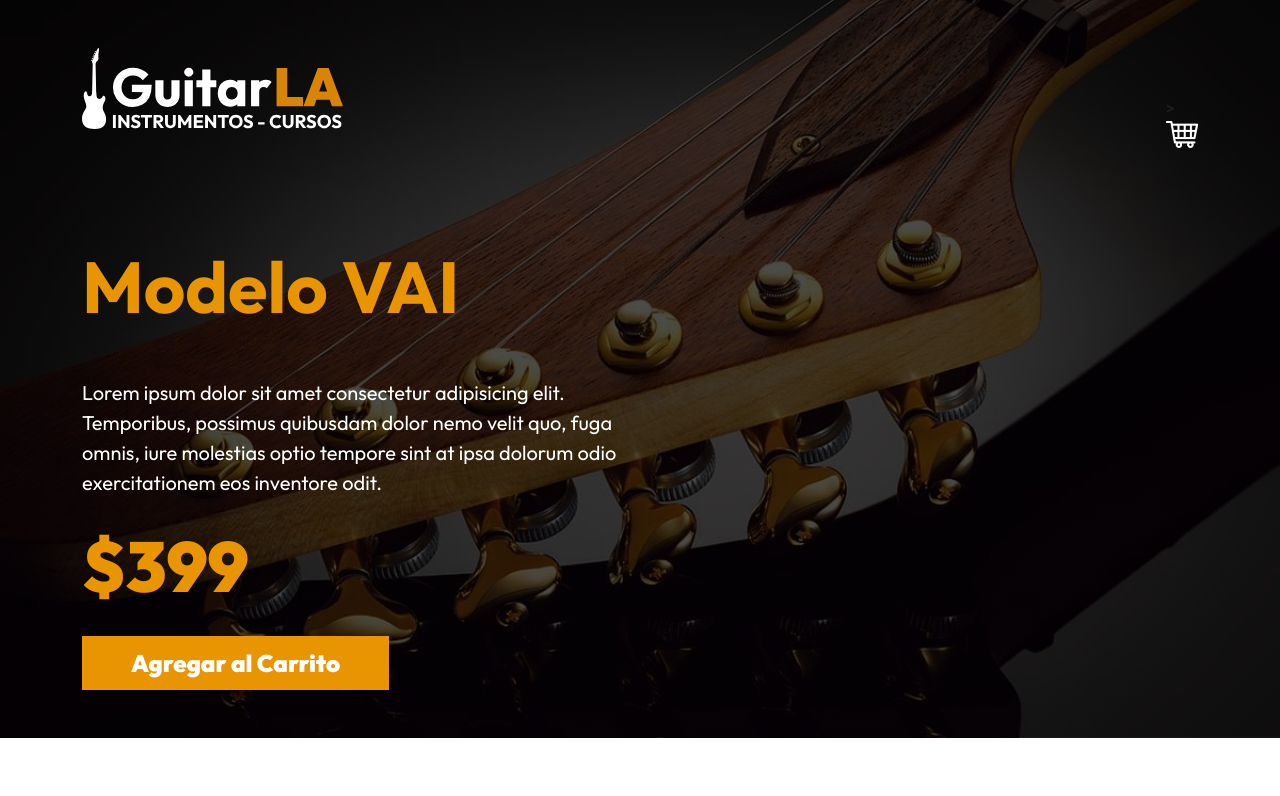
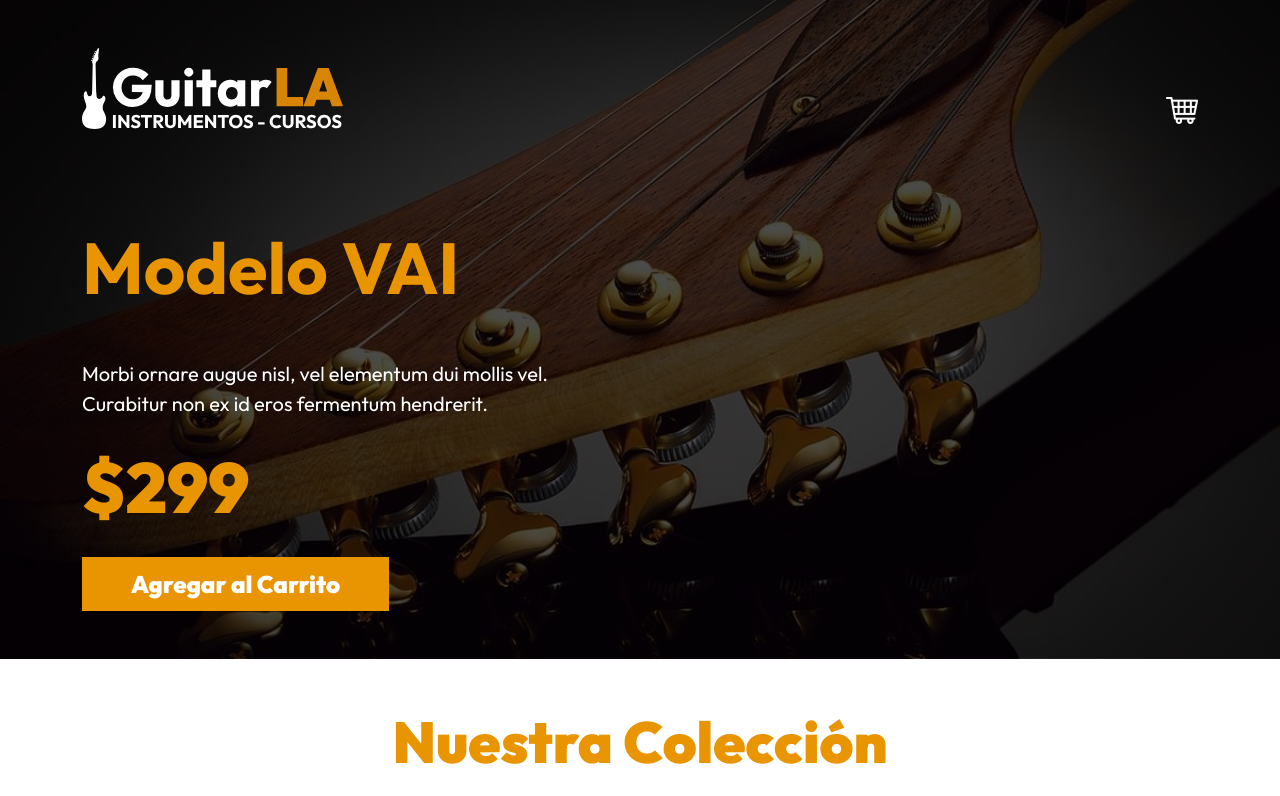
Before and after one commit to jdaltamiranodev/app-guitarra-vue, a Vue app: page / in a window 1280 px wide. Shown: the top 796 px of the page. Built offline with nearby package versions, Linux system fonts and the light colour scheme.

Commit message:
Agregar lógica para incrementar y decrementar la cantidad de productos en el carrito, y pasar la guitarra seleccionada al componente Header.

```diff
--- a/src/App.vue
+++ b/src/App.vue
@@ -7,9 +7,11 @@
 
     const guitarras = ref([]);
     const carrito = ref([]);
+    const guitarra = ref({});
 
     onMounted(() => {
         guitarras.value = db;
+        guitarra.value = db[3];
     })
 
     const agregarCarrito = (guitarra) => {
@@ -20,13 +22,28 @@
             guitarra.cantidad = 1;
             carrito.value.push(guitarra);
         }
+    }
 
+    const decrementarCantidad = (id) => {
+        const index = carrito.value.findIndex(producto => producto.id === id);
+        if(carrito.value[index].cantidad <= 1) return;
+        carrito.value[index].cantidad--;
+    }
+
+    const incrementarCantidad = (id) => {
+        const index = carrito.value.findIndex(producto => producto.id === id);
+        if(carrito.value[index].cantidad >= 5) return;
+        carrito.value[index].cantidad++;
     }
 </script>
 
 <template>
     <Header
         :carrito="carrito"
+        :guitarra="guitarra"
+        @incrementar-cantidad="incrementarCantidad"
+        @decrementar-cantidad="decrementarCantidad"
+        @agregar-carrito="agregarCarrito"
     />
 
     <main class="container-xl mt-5">
--- a/src/components/Header.vue
+++ b/src/components/Header.vue
@@ -4,8 +4,14 @@
         carrito: {
             type: Array,
             required: true
+        },
+        guitarra: {
+            type: Object,
+            required: true
         }
     });
+
+    defineEmits(['decrementar-cantidad', 'incrementar-cantidad', 'agregar-carrito']);
 
 </script>
 
@@ -19,7 +25,7 @@
                     </a>
                 </div>
                 <nav class="col-md-6 a mt-5 d-flex align-items-start justify-content-end">
-                    <div class="carrito">                    >
+                    <div class="carrito">
                         <img class="img-fluid" src="/img/carrito.png" alt="imagen carrito" />
 
                         <div id="carrito" class="bg-white p-3">
@@ -50,6 +56,7 @@
                                                 <button
                                                     type="button"
                                                     class="btn btn-dark"
+                                                    @click="$emit('decrementar-cantidad', producto.id)"
                                                 >
                                                     -
                                                 </button>
@@ -57,6 +64,7 @@
                                                 <button
                                                     type="button"
                                                     class="btn btn-dark"
+                                                    @click="$emit('incrementar-cantidad', producto.id)"
                                                 >
                                                     +
                                                 </button>
@@ -83,12 +91,13 @@
 
             <div class="row mt-5">
                 <div class="col-md-6 text-center text-md-start pt-5">
-                    <h1 class="display-2 fw-bold">Modelo VAI</h1>
-                    <p class="mt-5 fs-5 text-white">Lorem ipsum dolor sit amet consectetur adipisicing elit. Temporibus, possimus quibusdam dolor nemo velit quo, fuga omnis, iure molestias optio tempore sint at ipsa dolorum odio exercitationem eos inventore odit.</p>
-                    <p class="text-primary fs-1 fw-black">$399</p>
+                    <h1 class="display-2 fw-bold">Modelo {{ guitarra.nombre }}</h1>
+                    <p class="mt-5 fs-5 text-white">{{ guitarra.descripcion }}</p>
+                    <p class="text-primary fs-1 fw-black">${{ guitarra.precio }}</p>
                     <button
                         type="button"
                         class="btn fs-4 bg-primary text-white py-2 px-5"
+                        @click="$emit('agregar-carrito', guitarra)"
                     >Agregar al Carrito</button>
                 </div>
             </div>
```
